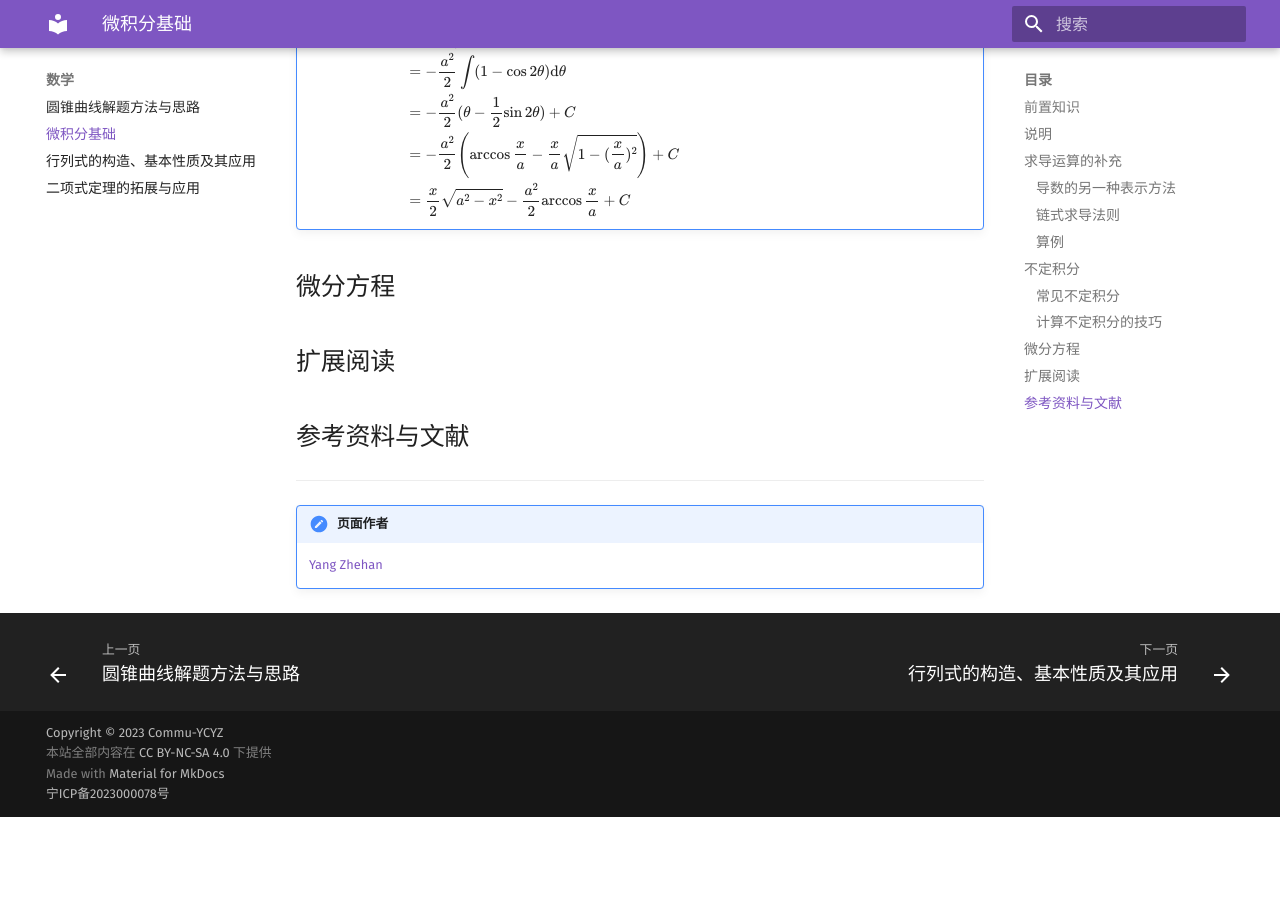
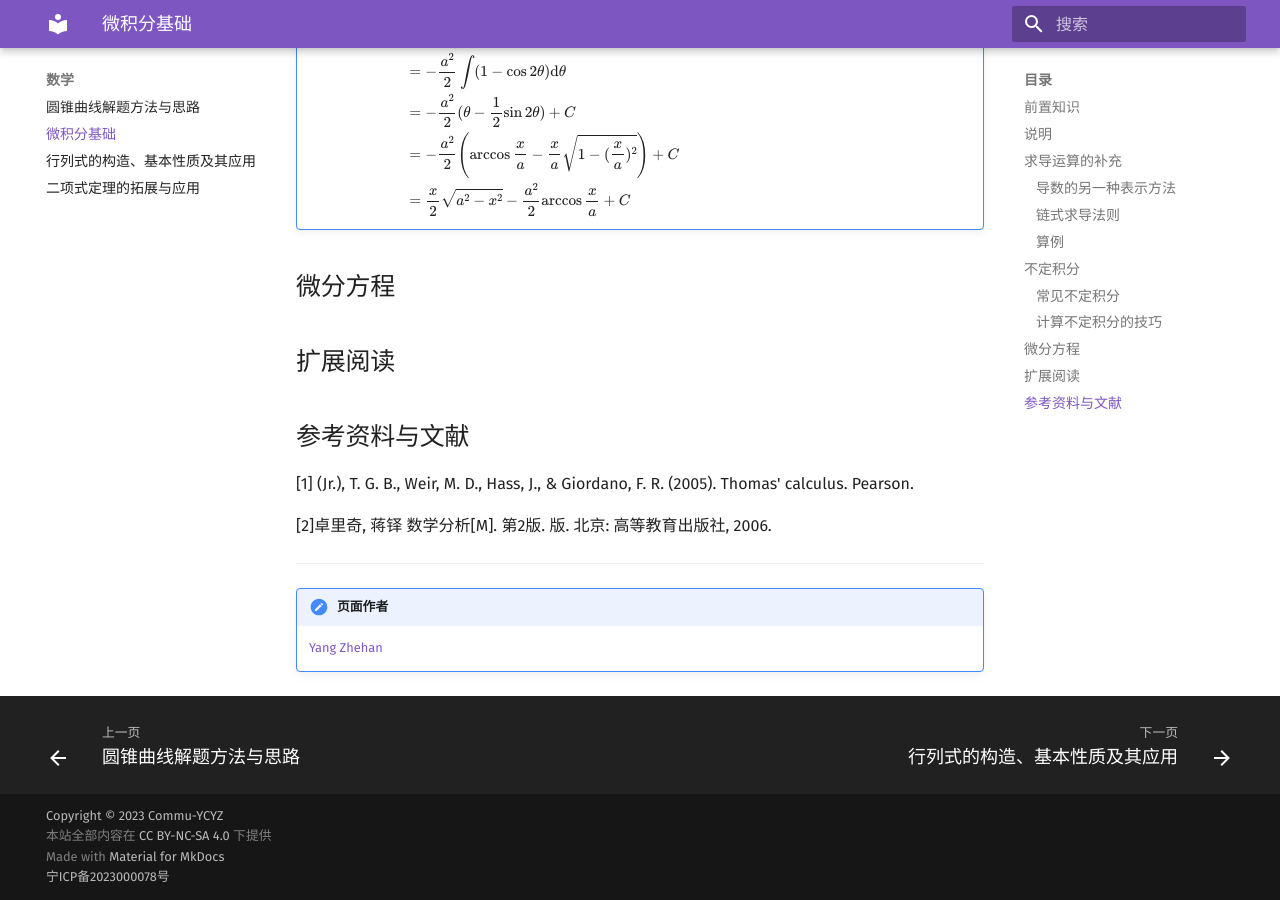
Before and after one commit to Commu-YCYZ/Commu-YCYZ, an MkDocs documentation site: the page built from docs/math/basic-calculus.md, in a window 1280 px wide and 900 px high, scrolled down 4640 px. Built offline with MkDocs 1.6.1 and Material for MkDocs 9.7.7, drawn with Linux system fonts in a browser that asks for light colours; formulas are drawn with MathJax 3; before the commit the page ends 5457 px from its top, so only the background shows below that.

Commit message:
feat: 完善格式

```diff
--- a/docs/math/basic-calculus.md
+++ b/docs/math/basic-calculus.md
@@ -169,6 +169,10 @@ $f$ 是关于 $x$ 的函数，但是如果我们找到某个中间变量 $u$，
 
 ## 参考资料与文献
 
+[1] (Jr.), T. G. B., Weir, M. D., Hass, J., &amp; Giordano, F. R. (2005). Thomas' calculus. Pearson.
+
+[2]卓里奇, 蒋铎 数学分析[M]. 第2版. 版. 北京: 高等教育出版社, 2006.
+
 ---
 !!! summary "页面作者"
     [Yang Zhehan](mailto:yangzheh22@mails.tsinghua.edu.cn)
--- a/mkdocs.yml
+++ b/mkdocs.yml
@@ -28,6 +28,7 @@ markdown_extensions:
   - pymdownx.arithmatex: # latex 公式支持
       generic: true
   - pymdownx.details # 折叠格式 ???
+  - footnotes
 
 
 extra_javascript:
```
Also changed, not shown: docs/math/determinant.md (+9 -9 lines), docs/physics/deeper-understanding-on-regular-models.md (+1 -1 lines), package.json (+14 -13 lines), README.md (line endings or trailing spaces), docs/math/quadratic.md (line endings or trailing spaces).
